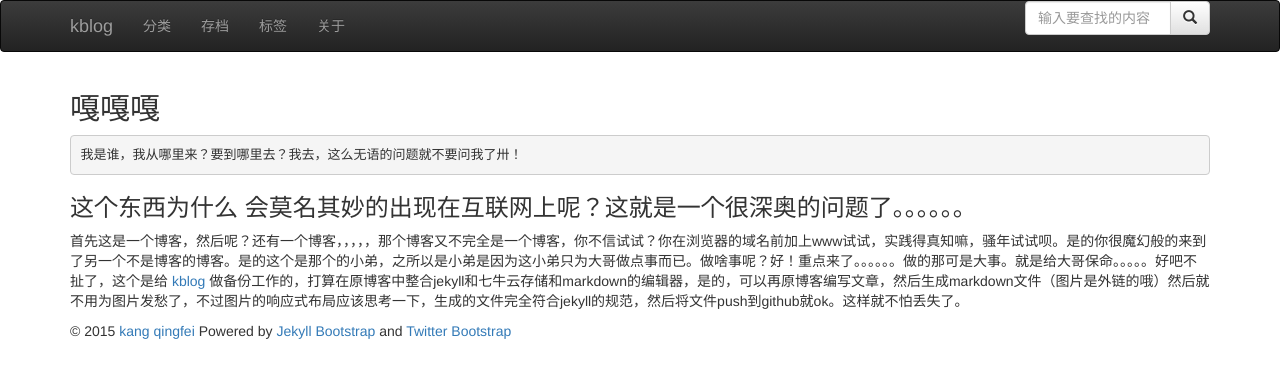
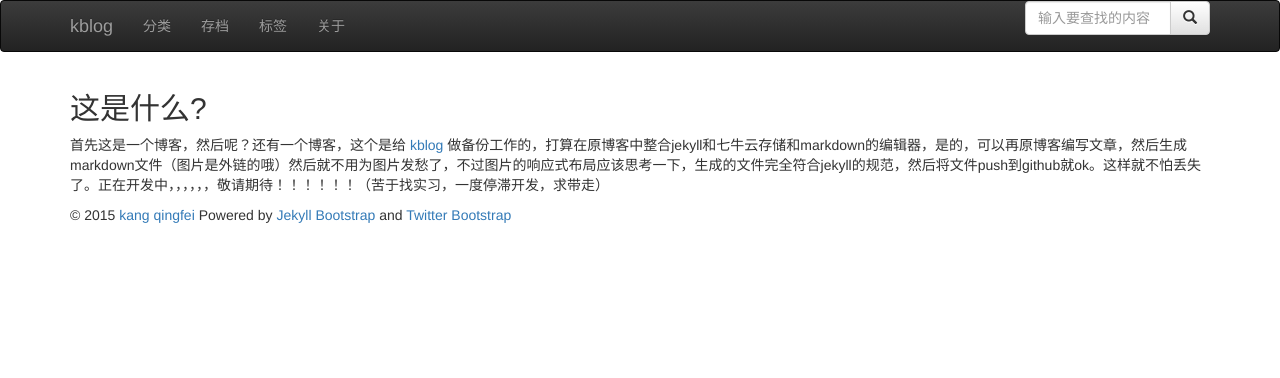
Before and after one commit to kangqf/kangqf.github.io, a Jekyll site: the page built from index.md, in a window 1280 px wide. Shown: the top 378 px of the page. Built offline with Jekyll 4.4.1, drawn with Linux system fonts in a browser that asks for light colours; nearby versions of some CDN libraries; library files that are not in the unit come from our copies; Markdown is read by kramdown in place of the engine named in the settings.

```diff
--- a/index.md
+++ b/index.md
@@ -6,10 +6,6 @@ tagline:
 
 
 
+##这是什么?
 
-## 嘎嘎嘎
-    我是谁，我从哪里来？要到哪里去？我去，这么无语的问题就不要问我了卅！
-
-### 这个东西为什么 会莫名其妙的出现在互联网上呢？这就是一个很深奥的问题了。。。。。。
-
-  首先这是一个博客，然后呢？还有一个博客，，，，，那个博客又不完全是一个博客，你不信试试？你在浏览器的域名前加上www试试，实践得真知嘛，骚年试试呗。是的你很魔幻般的来到了另一个不是博客的博客。是的这个是那个的小弟，之所以是小弟是因为这小弟只为大哥做点事而已。做啥事呢？好！重点来了。。。。。。做的那可是大事。就是给大哥保命。。。。。好吧不扯了，这个是给 [kblog](http://www.kangqingfei.cn/) 做备份工作的，打算在原博客中整合jekyll和七牛云存储和markdown的编辑器，是的，可以再原博客编写文章，然后生成markdown文件（图片是外链的哦）然后就不用为图片发愁了，不过图片的响应式布局应该思考一下，生成的文件完全符合jekyll的规范，然后将文件push到github就ok。这样就不怕丢失了。
+  首先这是一个博客，然后呢？还有一个博客，这个是给 [kblog](http://www.kangqingfei.cn/) 做备份工作的，打算在原博客中整合jekyll和七牛云存储和markdown的编辑器，是的，可以再原博客编写文章，然后生成markdown文件（图片是外链的哦）然后就不用为图片发愁了，不过图片的响应式布局应该思考一下，生成的文件完全符合jekyll的规范，然后将文件push到github就ok。这样就不怕丢失了。正在开发中，，，，，，敬请期待！！！！！！（苦于找实习，一度停滞开发，求带走）
```
Also changed, not shown: _posts/2015-02-09-first-article.md (+3 -3 lines), _posts/2015-02-09-set-bootstrap-navbar-height.md (+2 -2 lines), _posts/2015-02-25-bootstrap-fileinput.md (+2 -2 lines).
